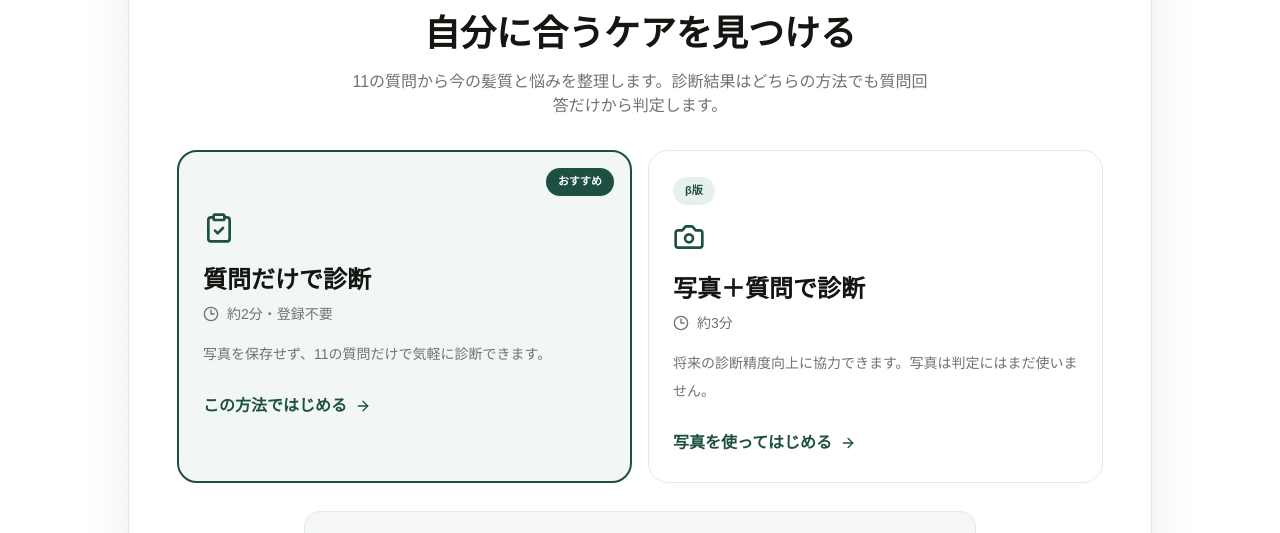
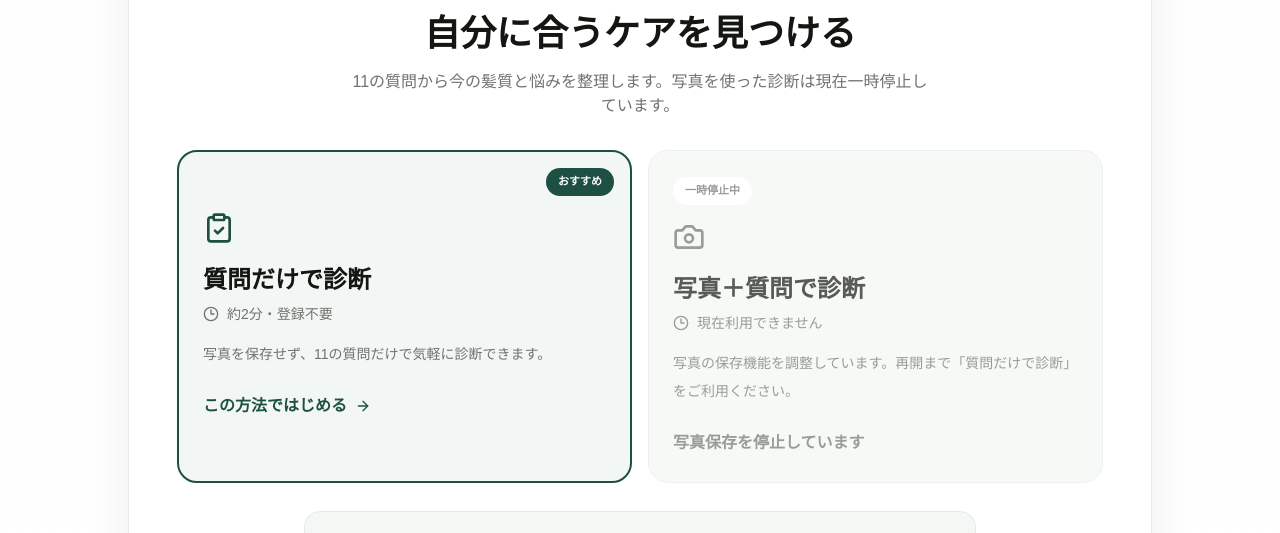
Before and after one commit to gomaabura1102-beep/care-hair, a Next.js app: page /diagnosis in a window 1280 px wide. Shown: the part 263-796 px from the top of the page. Built offline with nearby package versions, Linux system fonts and the light colour scheme; no server answers.

Commit message:
Temporarily disable photo diagnosis

```diff
--- a/features/diagnosis/diagnosis-experience.tsx
+++ b/features/diagnosis/diagnosis-experience.tsx
@@ -11,6 +11,8 @@ import type { PreparedHairPhoto } from "@/types/photo-diagnosis";
 
 type FlowStep = "intro" | "photo" | "questions";
 type DiagnosisMode = "questions" | "photo";
+
+const photoDiagnosisEnabled = process.env.NEXT_PUBLIC_PHOTO_DIAGNOSIS_ENABLED === "true";
 
 export function DiagnosisExperience() {
   const [step, setStep] = useState<FlowStep>("intro");
@@ -83,7 +85,7 @@ export function DiagnosisExperience() {
           <p className="mt-5 text-xs font-bold uppercase tracking-[0.18em] text-green">Hair diagnosis</p>
           <h1 className="mt-3 text-3xl font-semibold sm:text-4xl">自分に合うケアを見つける</h1>
           <p className="mx-auto mt-4 max-w-xl text-sm leading-7 text-muted sm:text-base">
-            11の質問から今の髪質と悩みを整理します。診断結果はどちらの方法でも質問回答だけから判定します。
+            11の質問から今の髪質と悩みを整理します。写真を使った診断は現在一時停止しています。
           </p>
         </div>
 
@@ -104,16 +106,27 @@ export function DiagnosisExperience() {
 
           <button
             type="button"
-            onClick={() => { setMode("photo"); setStep("photo"); setError(""); }}
-            disabled={submitting}
-            className="group rounded-[20px] border border-line bg-white p-6 text-left transition duration-200 hover:-translate-y-1 hover:border-green hover:shadow-hover disabled:opacity-50"
+            onClick={() => {
+              if (!photoDiagnosisEnabled) return;
+              setMode("photo");
+              setStep("photo");
+              setError("");
+            }}
+            disabled={!photoDiagnosisEnabled || submitting}
+            className="group rounded-[20px] border border-line bg-soft p-6 text-left transition duration-200 enabled:hover:-translate-y-1 enabled:hover:border-green enabled:hover:shadow-hover disabled:cursor-not-allowed disabled:opacity-70"
           >
-            <span className="inline-flex rounded-full bg-secondary px-3 py-1 text-[11px] font-semibold text-green">β版</span>
-            <Camera className="mt-4 h-8 w-8 text-green" />
+            <span className="inline-flex rounded-full bg-white px-3 py-1 text-[11px] font-semibold text-muted">
+              {photoDiagnosisEnabled ? "β版" : "一時停止中"}
+            </span>
+            <Camera className="mt-4 h-8 w-8 text-muted" />
             <h2 className="mt-5 text-2xl font-semibold">写真＋質問で診断</h2>
-            <p className="mt-2 flex items-center gap-2 text-sm text-muted"><Clock3 className="h-4 w-4" /> 約3分</p>
-            <p className="mt-4 text-sm leading-7 text-muted">将来の診断精度向上に協力できます。写真は判定にはまだ使いません。</p>
-            <span className="mt-6 inline-flex items-center gap-2 font-semibold text-green">写真を使ってはじめる <ArrowRight className="h-4 w-4" /></span>
+            <p className="mt-2 flex items-center gap-2 text-sm text-muted"><Clock3 className="h-4 w-4" /> 現在利用できません</p>
+            <p className="mt-4 text-sm leading-7 text-muted">
+              写真の保存機能を調整しています。再開まで「質問だけで診断」をご利用ください。
+            </p>
+            <span className="mt-6 inline-flex items-center gap-2 font-semibold text-muted">
+              写真保存を停止しています
+            </span>
           </button>
         </div>
 
```
